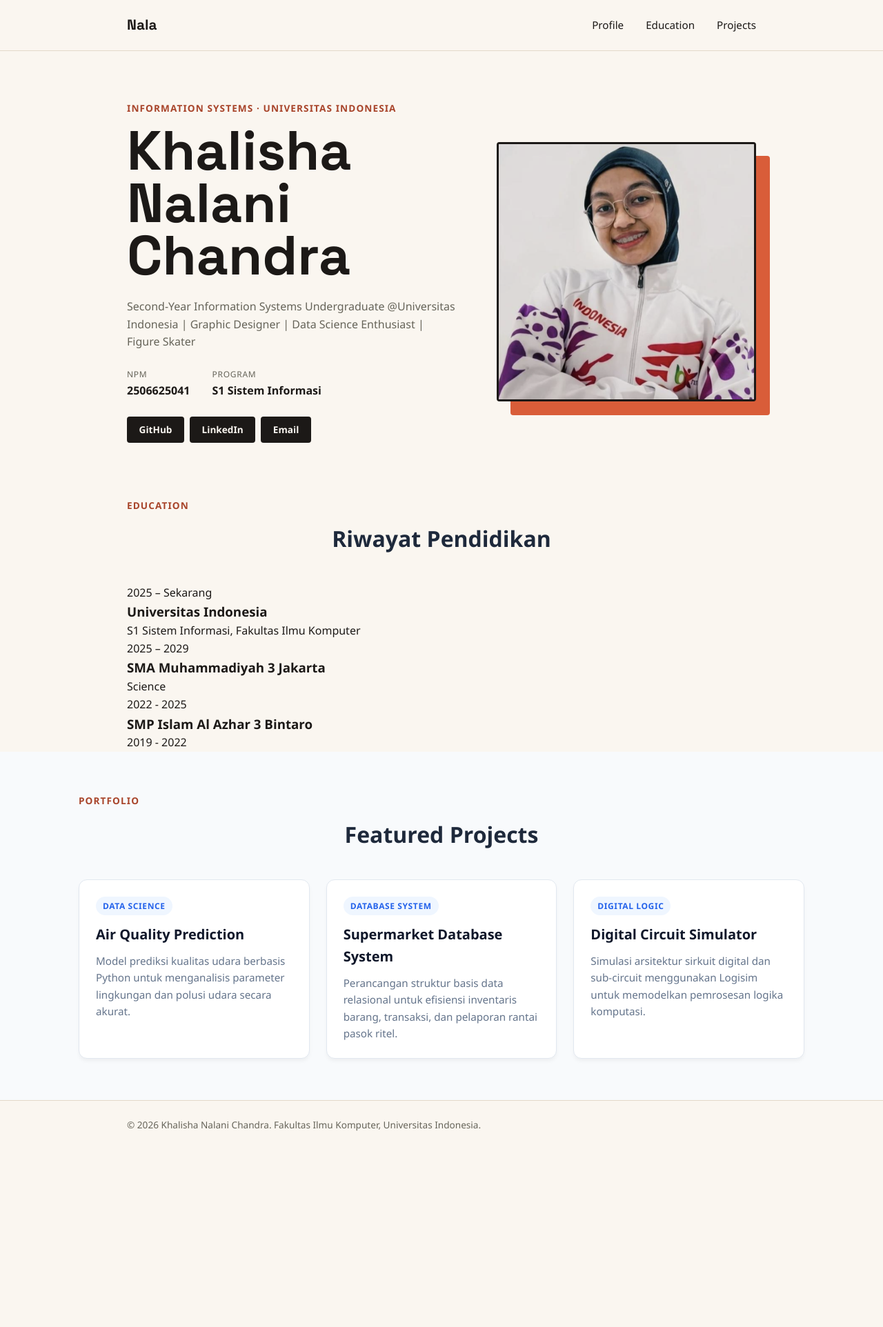
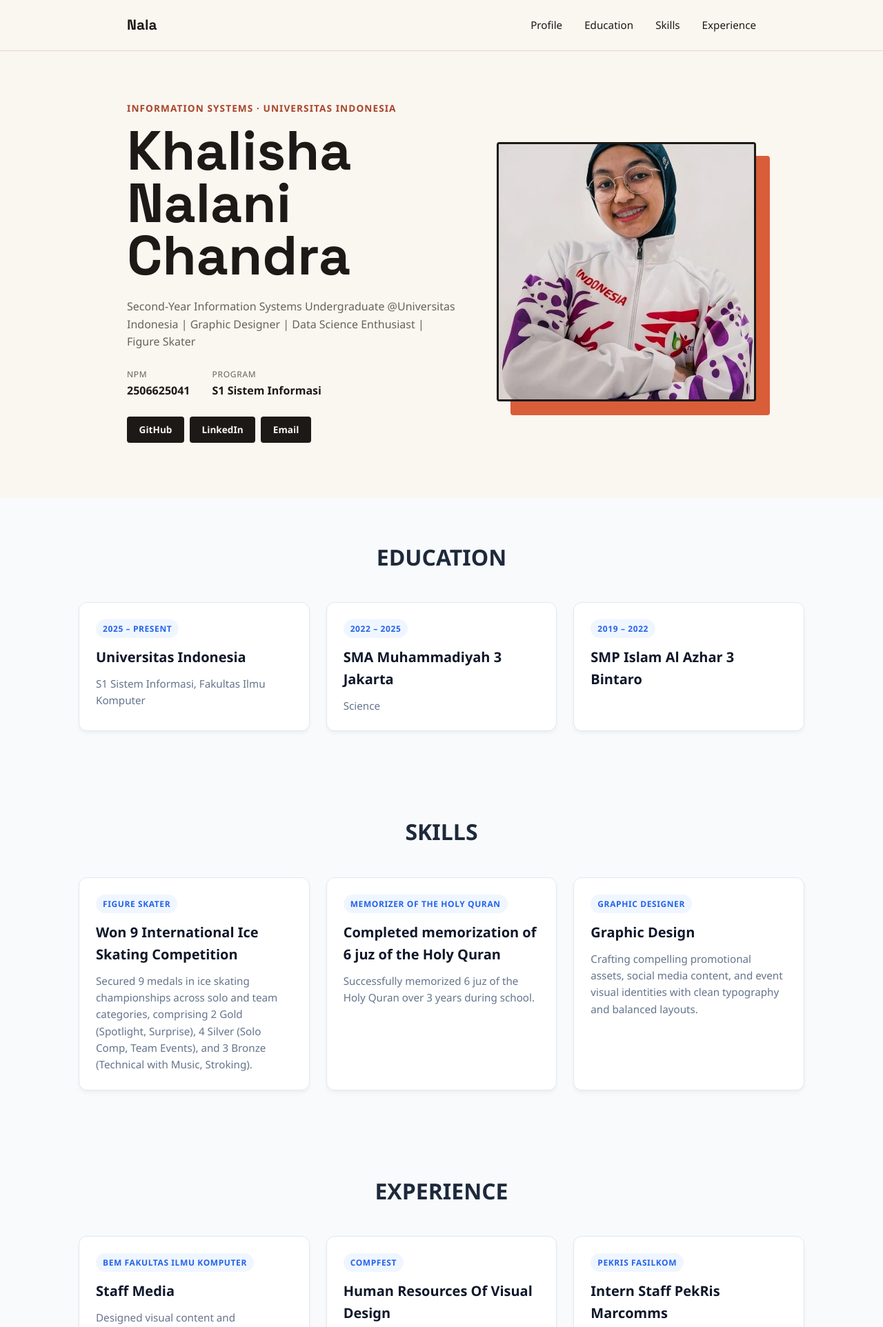
Before and after one commit to nalanii-c/myportofolio, a Django app: page / in a window 1280 px wide. Shown: the top 1924 px of the page at 69% size. Before the commit the page ends 1640 px from the top, so only its background shows below. Run offline with Django 5.2, Linux system fonts and the light colour scheme.

Commit message:
feat: menambah section skills, experience, education, dan projects

```diff
--- a/templates/index.html
+++ b/templates/index.html
@@ -10,19 +10,22 @@
     <link rel="stylesheet" href="/static/css/style.css">
 </head>
 <body>
+    <!--HEADER -->
    <header class="site-header">
         <div class="container">
             <a href="#profile" class="brand">Nala</a>
             <nav>
                 <a href="#profile">Profile</a>
                 <a href="#education">Education</a>
-                <a href="#projects">Projects</a>
+                <a href="#skills">Skills</a>
+                <a href="#experience">Experience</a>
             </nav>
         </div>
     </header>
 
     <main>
-        <!-- Profile / Hero Section -->
+
+        <!-- Profile -->
         <section class="hero" id="profile">
             <div class="container hero-grid">
                 <div class="hero-identity">
@@ -31,7 +34,7 @@
                 </div>
                 <div class="hero-photo">
                     <div class="photo-block"></div>
-                    <img class="avatar" src="/static/img/foto-kamu.png" alt="Photo of Khalisha Nalani Chandra">
+                    <img class="avatar" src="/static/img/foto_nala.jpeg" alt="Photo of Khalisha Nalani Chandra">
                 </div>
                 <div class="hero-details">
                     <p class="bio">Second-Year Information Systems Undergraduate @Universitas Indonesia | Graphic Designer | Data Science Enthusiast | Figure Skater</p>
@@ -47,68 +50,70 @@
                     </dl>
                     <div class="social-links">
                         <a href="https://github.com/nalanii-c" class="social-link" target="_blank">GitHub</a>
-                        <a href="https://linkedin.com/" class="social-link" target="_blank">LinkedIn</a>
+                        <a href="https://www.linkedin.com/in/khalisha-nalani-chandra-18a693379/" class="social-link" target="_blank">LinkedIn</a>
                         <a href="mailto:khalisha.nalani@ui.ac.id" class="social-link">Email</a>
                     </div>
                 </div>
             </div>
         </section>
 
-        <!-- Education Section -->
-        <section class="education-section" id="education">
+        <!-- Education -->
+        <section class="projects-section" id="education">
     <div class="container">
-                <p class="hero-kicker">EDUCATION</p>
-                <h2 class="section-title">Riwayat Pendidikan</h2>
-
-                <div class="education-list">
-                    <article class="education-card">
-                        <p class="period">2025 &ndash; Sekarang</p>
+        <h2 class="section-title">EDUCATION</h2>
+        <div class="projects-grid">
+            <article class="project-card">
+                <div class="project-content">
+                    <span class="badge">2025 – Present</span>
                     <h3>Universitas Indonesia</h3>
                     <p>S1 Sistem Informasi, Fakultas Ilmu Komputer</p>
+                </div>
             </article>
 
-                    <article class="education-card">
-                        <p class="period">2025 &ndash; 2029</p>
+            <article class="project-card">
+                <div class="project-content">
+                    <span class="badge">2022 – 2025</span>
                     <h3>SMA Muhammadiyah 3 Jakarta</h3>
                     <p>Science</p>
+                </div>
             </article>
 
-                    <article class="education-card">
-                        <p class="period">2022 - 2025</p>
+            <article class="project-card">
+                <div class="project-content">
+                    <span class="badge">2019 – 2022</span>
                     <h3>SMP Islam Al Azhar 3 Bintaro</h3>
-                        <p>2019 - 2022</p>
+                </div>
             </article>
         </div>
     </div>
 </section>
 
-        <!-- Experience -->
+        <!-- SKILLS -->
         <section class="projects-section" id="projects">
             <div class="container">
-                <p class="hero-kicker">PORTFOLIO</p>
-                <h2 class="section-title">Featured Projects</h2>
+                <h2 class="section-title">SKILLS</h2>
                 <div class="projects-grid">
                     <article class="project-card">
                         <div class="project-content">
-                            <span class="badge">Data Science</span>
-                            <h3>Air Quality Prediction</h3>
-                            <p>Model prediksi kualitas udara berbasis Python untuk menganalisis parameter lingkungan dan polusi udara secara akurat.</p>
+                            <span class="badge">Figure Skater</span>
+                            <h3>Won 9 International Ice Skating Competition</h3>
+                            <p>Secured 9 medals in ice skating championships across solo and team categories, comprising 2 Gold (Spotlight, Surprise), 4 Silver (Solo Comp, Team Events), and 3 Bronze (Technical with Music, Stroking).</p>
                         </div>
                     </article>
 
                     <article class="project-card">
                         <div class="project-content">
-                            <span class="badge">Database System</span>
-                            <h3>Supermarket Database System</h3>
-                            <p>Perancangan struktur basis data relasional untuk efisiensi inventaris barang, transaksi, dan pelaporan rantai pasok ritel.</p>
+                            <span class="badge">Memorizer of the Holy Quran</span>
+                            <h3>Completed memorization of 6 juz of the Holy Quran</h3>
+                            <p>Successfully memorized 6 juz of the Holy Quran over 3 years during school.</p>
                         </div>
                     </article>
 
                        <article class="project-card">
                         <div class="project-content">
-                            <span class="badge">Digital Logic</span>
-                            <h3>Digital Circuit Simulator</h3>
-                            <p>Simulasi arsitektur sirkuit digital dan sub-circuit menggunakan Logisim untuk memodelkan pemrosesan logika komputasi.</p>
+                            <span class="badge">GRAPHIC DESIGNER</span>
+                            <h3>Graphic Design</h3>
+                            <p>Crafting compelling promotional assets, social media content, and event visual identities with clean typography and balanced layouts.</p>
                         </div>
                     </article>
                 </div>
@@ -116,6 +121,74 @@
         </section>
     </main>
 
+    <!-- EXPERIENCE -->
+        <section class="projects-section" id="projects">
+            <div class="container">
+                <h2 class="section-title">EXPERIENCE</h2>
+                <div class="projects-grid">
+                    <article class="project-card">
+                        <div class="project-content">
+                            <span class="badge">BEM FAKULTAS ILMU KOMPUTER</span>
+                            <h3>Staff Media</h3>
+                            <p>Designed visual content and promotional assets using Figma for the official Instagram accounts of Adkesma and BEM Fasilkom UI.</p>
+                        </div>
+                    </article>
+
+                    <article class="project-card">
+                        <div class="project-content">
+                            <span class="badge">COMPFEST</span>
+                            <h3>Human Resources Of Visual Design</h3>
+                            <p>Served as HR for the COMPFEST Visual Design team, actively engaging with staff, fostering team motivation, and maintaining division well-being.</p>
+                        </div>
+                    </article>
+
+                    <article class="project-card">
+                        <div class="project-content">
+                            <span class="badge">PEKRIS FASILKOM</span>
+                            <h3>Intern Staff PekRis Marcomms</h3>
+                            <p>Handled end-to-end video editing and thumbnail creation for Pekan Ristek, delivering high-impact multimedia assets to support event marketing campaigns.</p>
+                        </div>
+                    </article>
+                </div>
+            </div>
+        </section>
+    </main>
+
+    <!-- PROJECTS -->
+        <section class="projects-section" id="projects">
+            <div class="container">
+                <h2 class="section-title">PROJECTS</h2>
+                <div class="projects-grid">
+                    <article class="project-card">
+                        <div class="project-content">
+                            <span class="badge">ARTICLE &bull; JAN 2025</span>
+                            <h3>Budaya FOMO</h3>
+                            <p>An insightful article analyzing the phenomenon of Fear of Missing Out (FOMO) and its social implications.</p>
+                            <a href="https://medium.com/@2223-k.nalani/budaya-fomo-87d6f0d1c7e1" target="_blank" rel="noopener noreferrer" class="project-link">Read on Medium &rarr;</a>
+                        </div>
+                    </article>
+
+                    <article class="project-card">
+                        <div class="project-content">
+                            <span class="badge">EXHIBITION &bull; JAN 2025</span>
+                            <h3>Muga Exhibition</h3>
+                            <p>Collaborated and contributed as part of the creative and execution team for SMA Muhammadiyah 3 Jakarta's school exhibition showcase.</p>
+                        </div>
+                    </article>
+
+                    <article class="project-card">
+                        <div class="project-content">
+                            <span class="badge">FILM REVIEW &bull; APR 2024</span>
+                            <h3>Resensi Toy Story 4</h3>
+                            <p>A comprehensive narrative and visual critique reviewing character arcs and moral values presented in Toy Story 4.</p>
+                            <a href="https://nalanichandraa1.blogspot.com/2024/04/resensi-toy-story-4-khalisha-nalani.html" target="_blank" rel="noopener noreferrer" class="project-link">Read on Blogspot &rarr;</a>
+                        </div>
+                    </article>
+                </div>
+            </div>
+        </section>
+
+        <!-- Footer -->
     <footer class="site-footer">
         <div class="container">
             <p>&copy; 2026 Khalisha Nalani Chandra. Fakultas Ilmu Komputer, Universitas Indonesia.</p>
```
Also changed, not shown: static/img/foto-kamu.png (deleted), static/img/foto_nala.jpeg (added). Lines whose indentation alone changed are shown as unchanged.
